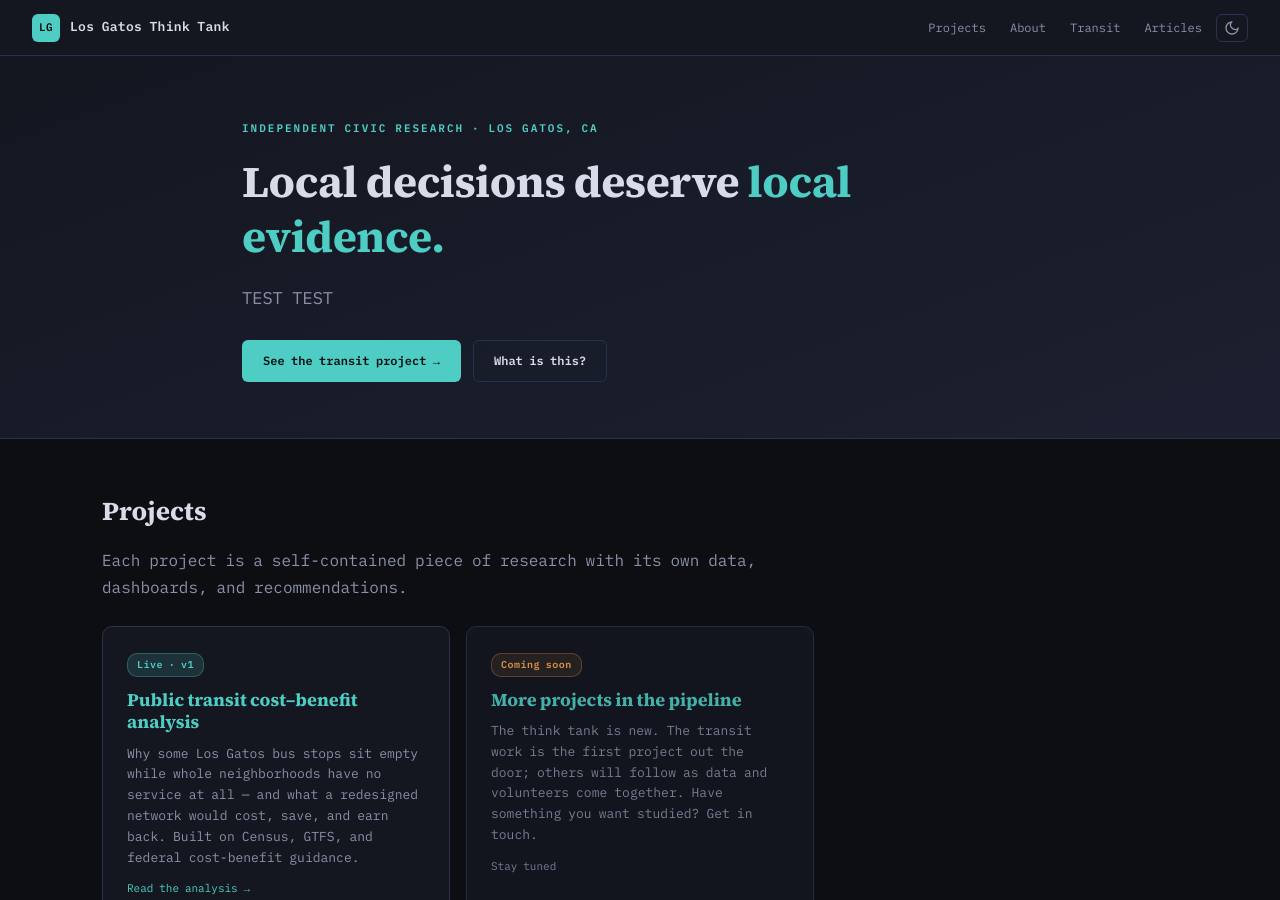
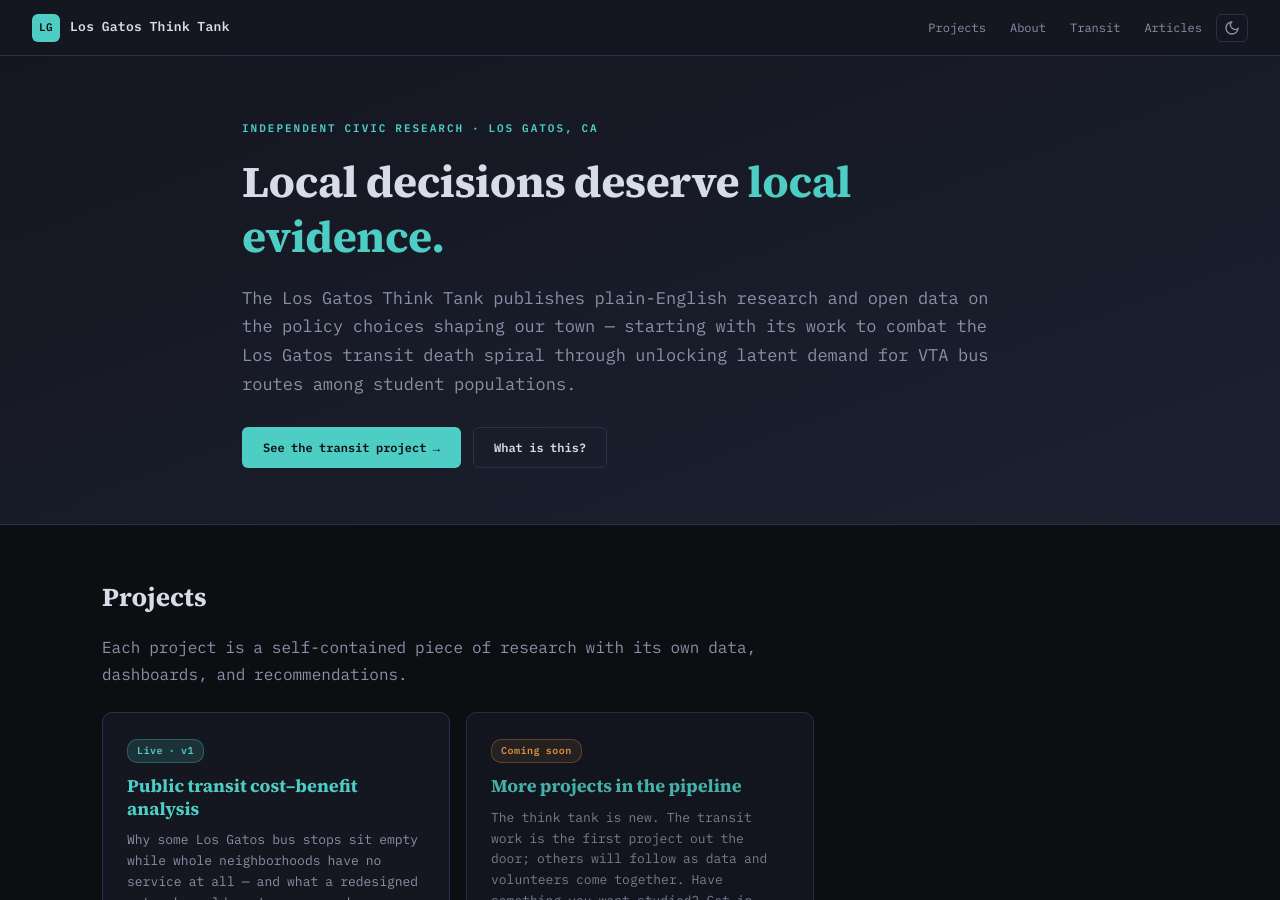
Before and after one commit to SashaDoesCS/test-repository, a Jekyll site: the page built from docs/index.html, in a window 1280 px wide and 900 px high. Built offline with Jekyll 4.4.1, drawn with Linux system fonts in a browser that asks for light colours.

Commit message:
Update docs/index.html (via Pages CMS)

```diff
--- a/docs/index.html
+++ b/docs/index.html
@@ -4,7 +4,10 @@ description: Independent, citizen-led research on the policy choices shaping Los
   Gatos — starting with public transit.
 hero_eyebrow: Independent civic research · Los Gatos, CA
 hero_headline: Local decisions deserve *local evidence.*
-hero_lede: TEST TEST
+hero_lede: The Los Gatos Think Tank publishes plain-English research and open
+  data on the policy choices shaping our town — starting with its work to combat
+  the Los Gatos transit death spiral through unlocking latent demand for VTA bus
+  routes among student populations.
 hero_ctas:
   - label: See the transit project →
     href: los-gatos-transit/
```
